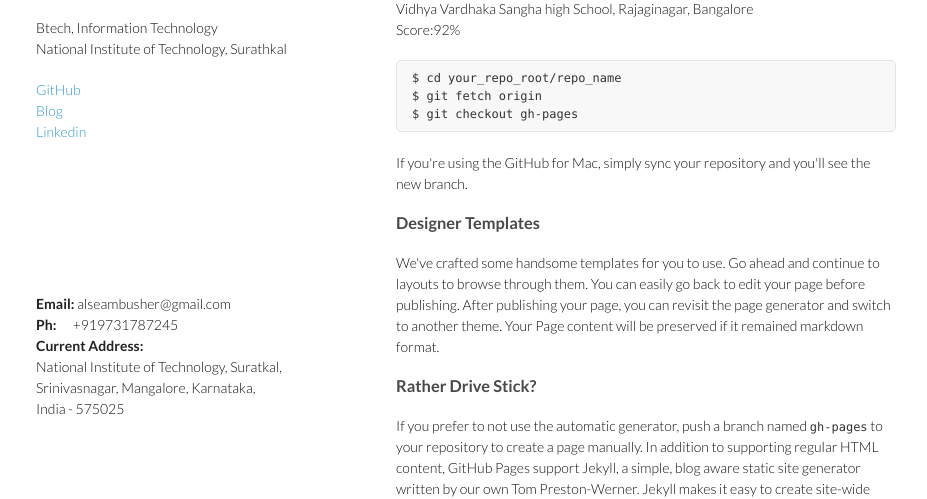
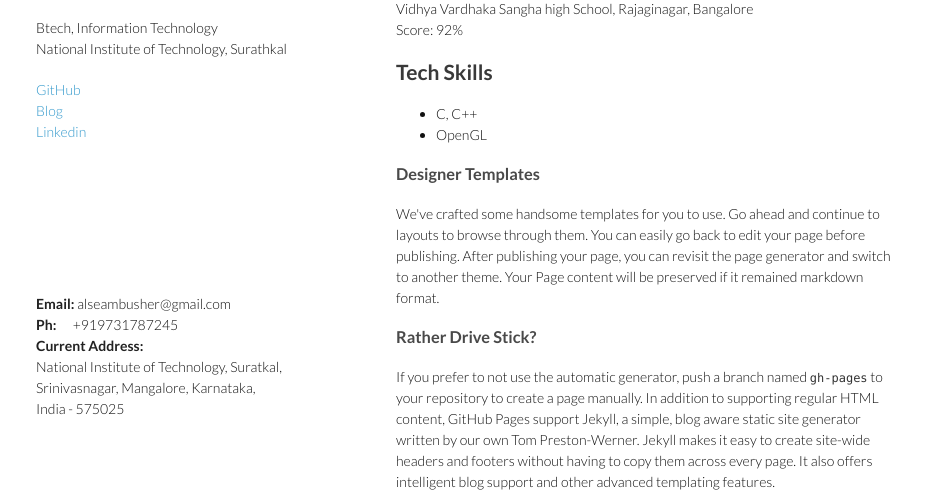
Before and after one commit to alseambusher/alseambusher.github.com, a plain HTML site: page index.html in a window 1280 px wide. Shown: the part 311-810 px from the top of the page, without its empty margins (174-1101 px from the left). Drawn offline with Linux system fonts and the light colour scheme.

Commit message:
first change

```diff
--- a/index.html
+++ b/index.html
@@ -43,15 +43,14 @@
         </p>
         <p><strong>Class 10</strong><br>
         Vidhya Vardhaka Sangha high School, Rajaginagar, Bangalore<br>
-        Score:92%
+        Score: 92%
         </p>
 
-<pre><code>$ cd your_repo_root/repo_name
-$ git fetch origin
-$ git checkout gh-pages
-</code></pre>
-
-<p>If you're using the GitHub for Mac, simply sync your repository and you'll see the new branch.</p>
+        <h2>Tech Skills</h2>
+        <ul>
+            <li>C, C++</li>
+            <li>OpenGL</li>
+        </ul>
 
 <h3>Designer Templates</h3>
 
```
